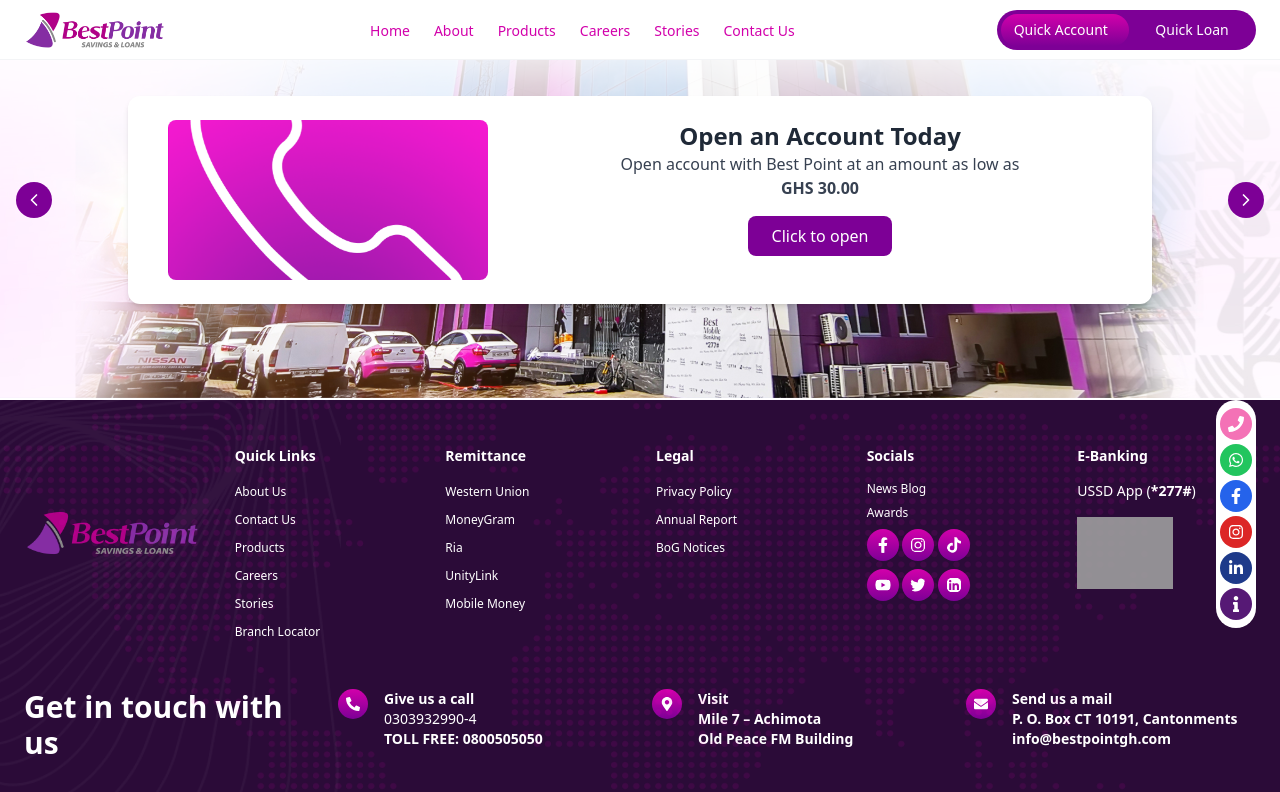
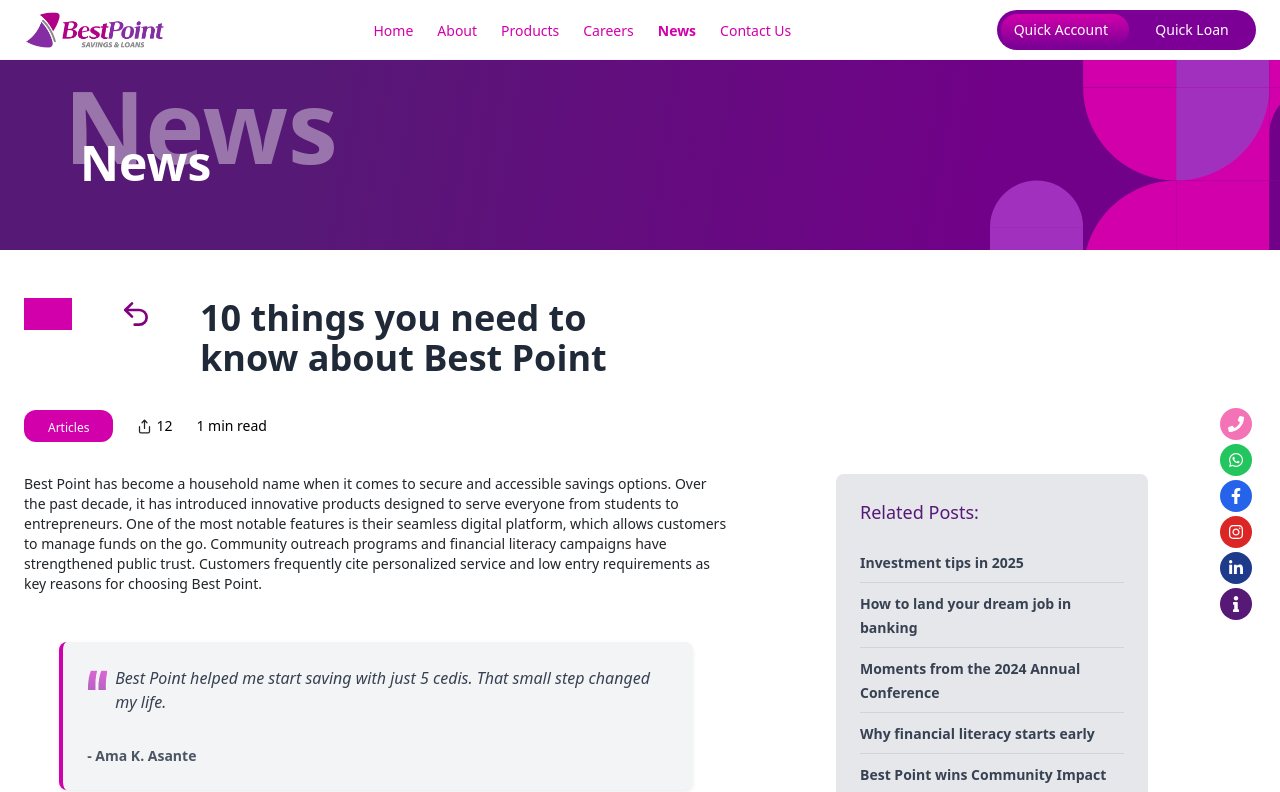
Before and after one commit to jnboateng/bpsl-website, a React (Create React App) app: page /news/1 in a window 1280 px wide. Shown: the top 792 px of the page. Built offline with nearby package versions, Linux system fonts and the light colour scheme; grey boxes are pictures that could not be loaded; the HTML template or start-up script is replaced by a standard one.

Commit message:
seo completed

```diff
--- a/src/Pages/ArticleDetail.jsx
+++ b/src/Pages/ArticleDetail.jsx
@@ -16,7 +16,7 @@
 
   return (
     <div className="">
-      <Hero image={article.image} text1={"Stories"} />
+      <Hero image={article.image} text1={"News"} />
 
       <div className="flex flex-col sm:flex-row gap-x-4 lg:gap-x-12 mt-6 md:mt-12 items-start px-4 sm:px-8 md:px-0">
         <div className="hidden md:block bg-purple h-8 w-12 mb-2 text-3xl md:text-4xl" />
--- a/src/Pages/Pages.jsx
+++ b/src/Pages/Pages.jsx
@@ -39,8 +39,8 @@
         <Route path="/careers/:id" element={<PageWrapper><CareerDetials /></PageWrapper>} />
         <Route path="/products" element={<PageWrapper><ProductsMain /></PageWrapper>} />
         <Route path="/products/:category/:title" element={<PageWrapper><Products /></PageWrapper>} />
-        <Route path="/stories" element={<PageWrapper><Stories /></PageWrapper>} />
-        <Route path="/stories/:id" element={<PageWrapper><ArticleDetail /></PageWrapper>} />
+        <Route path="/news" element={<PageWrapper><Stories /></PageWrapper>} />
+        <Route path="/news/:id" element={<PageWrapper><ArticleDetail /></PageWrapper>} />
         <Route path="/locator/" element={<PageWrapper><Locator /></PageWrapper>} />
         <Route path="/contact-us/" element={<PageWrapper><Locator /></PageWrapper>} />
         <Route path="/privacy/" element={<PageWrapper><Privacy /></PageWrapper>} />
--- a/src/Pages/Stories.jsx
+++ b/src/Pages/Stories.jsx
@@ -12,7 +12,7 @@
 </title>
 <meta name='description' content='Stay updated with the latest news and announcements from Best Point. Explore stories on financial services, community initiatives, and business growth.' />
       </Helmet>
-      <Hero image={heroBg} text1={"Stories"}/>
+      <Hero image={heroBg} text1={"News"}/>
       <StoriesArticlesGallery />
     </div>
   )
--- a/src/components/Footer.jsx
+++ b/src/components/Footer.jsx
@@ -80,7 +80,7 @@
                   to="/stories"
                   className="font-thin text-xs hover:font-light"
                 >
-                  Stories
+                  News
                 </Link>
               </li>
               <li>
--- a/src/components/Navbar.jsx
+++ b/src/components/Navbar.jsx
@@ -174,14 +174,14 @@
             </li>
             <li>
               <NavLink
-                to="/stories"
+                to="/news"
                 className={({ isActive }) =>
                   `text-sm ${
                     isActive ? "text-purple font-semibold" : "text-purple"
                   }`
                 }
               >
-                Stories
+                News
               </NavLink>
             </li>
             <li>
@@ -244,7 +244,7 @@
             </div>
 
             <MobileNavLink to="/careers">Careers</MobileNavLink>
-            <MobileNavLink to="/stories">Stories</MobileNavLink>
+            <MobileNavLink to="/news">News</MobileNavLink>
             <MobileNavLink to="/contact">Contact</MobileNavLink>
 
             {/* Mobile Toggle Buttons */}
--- a/src/components/Stories/Articles.jsx
+++ b/src/components/Stories/Articles.jsx
@@ -371,7 +371,7 @@
                     </button>
                   ) : (
                     <Link
-                      to={`/stories/${article.id}`}
+                      to={`/news/${article.id}`}
                       className="bg-gradient-to-r from-purple-200 to-purple-100 text-white text-xs font-semibold px-3 py-2 rounded-md inline-block"
                     >
                       Read More
@@ -480,7 +480,7 @@
                       {article.excerpt}
                     </p>
                     <Link
-                      to={`/stories/${article.id}`}
+                      to={`/news/${article.id}`}
                       className="text-sm text-purple-100 font-semibold hover:underline"
                     >
                       Read more →
```
